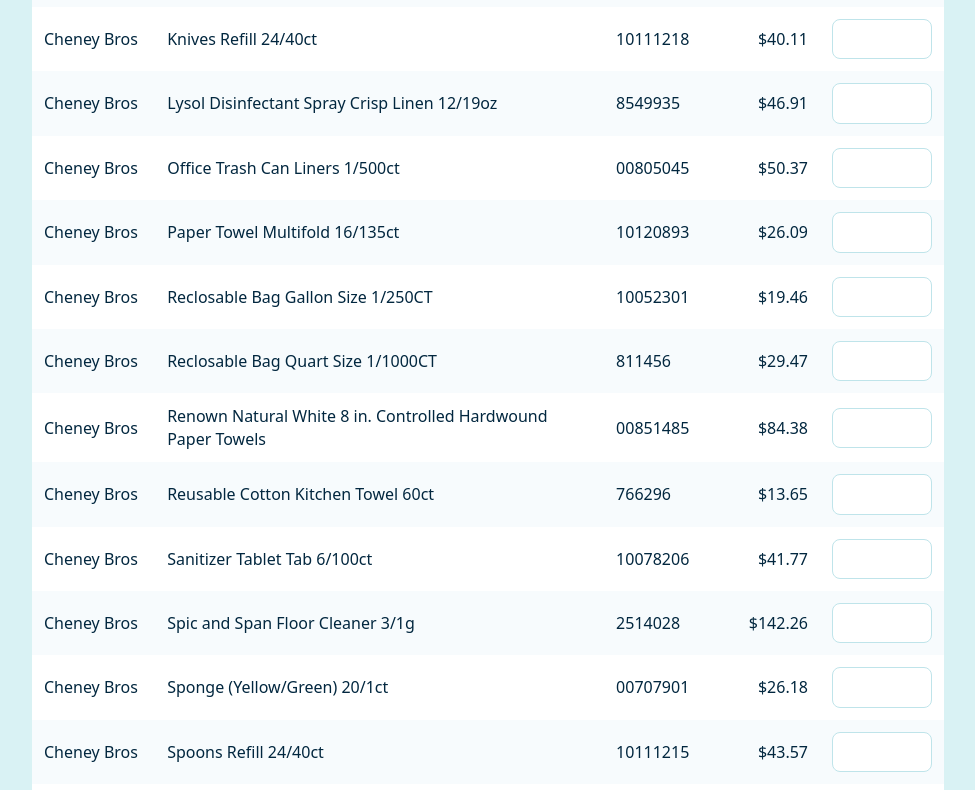
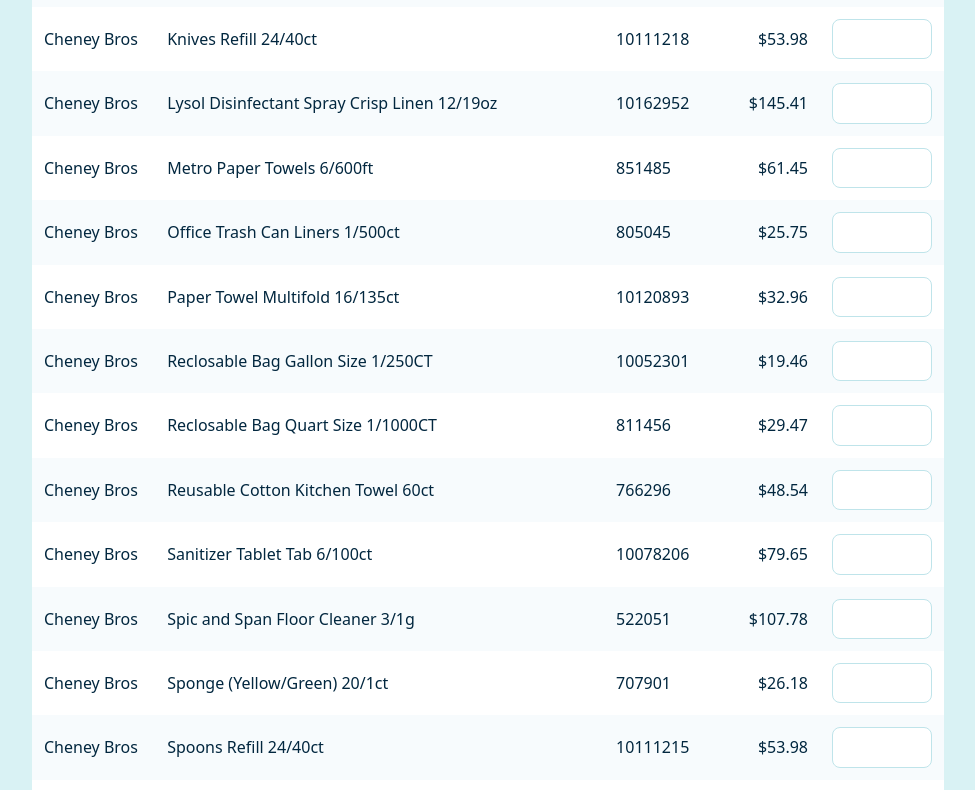
Before and after one commit to WSFMNAlexander/order-form, a React (Vite) app: page / in a window 1280 px wide. Shown: the part 1580-2370 px from the top of the page, without its empty margins (152-1127 px from the left). Built offline with nearby package versions, Linux system fonts and the light colour scheme.

Commit message:
Update App.jsx

```diff
--- a/src/App.jsx
+++ b/src/App.jsx
@@ -18,41 +18,41 @@ const SUPPLIER_ORDER = ["HD Supply", "Cheney Bros", "Other"];
 
 /* CATALOG (complete) */
 const CATALOG = [
-  {"supplier":"Cheney Bros","itemNumber":"10089384","name":"Foam Bowls 20/25ct","ppu":31.70,"uom":""},
-  {"supplier":"Cheney Bros","itemNumber":"833052","name":"To Go Food Containers (200)","ppu":19.49,"uom":""},
-  {"supplier":"Cheney Bros","itemNumber":"823040","name":"8oz Foam Cups 40/25ct","ppu":22.81,"uom":""},
-  {"supplier":"Cheney Bros","itemNumber":"10034790","name":"Foam Plates 4/125 ct","ppu":25.71,"uom":""},
-  {"supplier":"Cheney Bros","itemNumber":"506040","name":"Bleach 6/1G","ppu":24.82,"uom":""},
-  {"supplier":"Cheney Bros","itemNumber":"10086289","name":"Kitchen Paper Towel Roll 30/84CT","ppu":40.89,"uom":""},
-  {"supplier":"Cheney Bros","itemNumber":"10139035","name":"Toilet Paper 96/400CT","ppu":44.15,"uom":""},
-  {"supplier":"Cheney Bros","itemNumber":"766296","name":"Reusable Cotton Kitchen Towel 60ct","ppu":13.65,"uom":""},
-  {"supplier":"Cheney Bros","itemNumber":"10078206","name":"Sanitizer Tablet Tab 6/100ct","ppu":41.77,"uom":""},
-  {"supplier":"Cheney Bros","itemNumber":"10120893","name":"Paper Towel Multifold 16/135ct","ppu":26.09,"uom":""},
-  {"supplier":"Cheney Bros","itemNumber":"856165","name":"Kleenex Tissues 36/95ct","ppu":36.04,"uom":""},
-  {"supplier":"Cheney Bros","itemNumber":"10106438","name":"Stainless Steel Scrub Pad 6/12ct","ppu":56.27,"uom":""},
-  {"supplier":"Cheney Bros","itemNumber":"540011","name":"Dawn 4/1g","ppu":73.88,"uom":""},
-  {"supplier":"Cheney Bros","itemNumber":"10111214","name":"Forks Refill 24/40ct","ppu":40.11,"uom":""},
-  {"supplier":"Cheney Bros","itemNumber":"10111218","name":"Knives Refill 24/40ct","ppu":40.11,"uom":""},
-  {"supplier":"Cheney Bros","itemNumber":"10111215","name":"Spoons Refill 24/40ct","ppu":43.57,"uom":""},
-  {"supplier":"Cheney Bros","itemNumber":"2514028","name":"Spic and Span Floor Cleaner 3/1g","ppu":142.26,"uom":""},
-  {"supplier":"Cheney Bros","itemNumber":"10140940","name":"Baking Soda 24/16OZ","ppu":27.98,"uom":""},
+  {"supplier":"Cheney Bros","itemNumber":"10089384","name":"Foam Bowls 20/25ct","ppu":19.39,"uom":""},
+  {"supplier":"Cheney Bros","itemNumber":"833123","name":"To Go Food Containers 9x9 (200)","ppu":19.49,"uom":""},
+  {"supplier":"Cheney Bros","itemNumber":"823040","name":"8oz Foam Cups 40/25ct","ppu":22.00,"uom":""},
+  {"supplier":"Cheney Bros","itemNumber":"10034790","name":"Foam Plates 4/125 ct","ppu":40.00,"uom":""},
+  {"supplier":"Cheney Bros","itemNumber":"506040","name":"Bleach 6/1G","ppu":23.84,"uom":""},
+  {"supplier":"Cheney Bros","itemNumber":"10086289","name":"Kitchen Paper Towel Roll 30/84CT","ppu":35.00,"uom":""},
+  {"supplier":"Cheney Bros","itemNumber":"851485","name":"Metro Paper Towels 6/600ft","ppu":61.45,"uom":""},
+  {"supplier":"Cheney Bros","itemNumber":"10139035","name":"Toilet Paper 96/400CT","ppu":43.46,"uom":""},
+  {"supplier":"Cheney Bros","itemNumber":"766296","name":"Reusable Cotton Kitchen Towel 60ct","ppu":48.54,"uom":""},
+  {"supplier":"Cheney Bros","itemNumber":"10078206","name":"Sanitizer Tablet Tab 6/100ct","ppu":79.65,"uom":""},
+  {"supplier":"Cheney Bros","itemNumber":"10120893","name":"Paper Towel Multifold 16/135ct","ppu":32.96,"uom":""},
+  {"supplier":"Cheney Bros","itemNumber":"856165","name":"Kleenex Tissues 36/95ct","ppu":75.58,"uom":""},
+  {"supplier":"Cheney Bros","itemNumber":"10106438","name":"Stainless Steel Scrub Pad 6/12ct","ppu":64.04,"uom":""},
+  {"supplier":"Cheney Bros","itemNumber":"540011","name":"Dawn 4/1g","ppu":86.32,"uom":""},
+  {"supplier":"Cheney Bros","itemNumber":"10111214","name":"Forks Refill 24/40ct","ppu":53.95,"uom":""},
+  {"supplier":"Cheney Bros","itemNumber":"10111218","name":"Knives Refill 24/40ct","ppu":53.98,"uom":""},
+  {"supplier":"Cheney Bros","itemNumber":"10111215","name":"Spoons Refill 24/40ct","ppu":53.98,"uom":""},
+  {"supplier":"Cheney Bros","itemNumber":"522051","name":"Spic and Span Floor Cleaner 3/1g","ppu":107.78,"uom":""},
+  {"supplier":"Cheney Bros","itemNumber":"10140940","name":"Baking Soda 24/16OZ","ppu":25.90,"uom":""},
   {"supplier":"Cheney Bros","itemNumber":"10117657","name":"Comet Bleach Disinfectant Cleaner with Bleach 8/32oz","ppu":31.17,"uom":""},
   {"supplier":"Cheney Bros","itemNumber":"811456","name":"Reclosable Bag Quart Size 1/1000CT","ppu":29.47,"uom":""},
   {"supplier":"Cheney Bros","itemNumber":"10052301","name":"Reclosable Bag Gallon Size 1/250CT","ppu":19.46,"uom":""},
-  {"supplier":"Cheney Bros","itemNumber":"8549935","name":"Lysol Disinfectant Spray Crisp Linen 12/19oz","ppu":46.91,"uom":""},
-  {"supplier":"Cheney Bros","itemNumber":"00841002","name":"Kitchen Napkins Refill 12/500CT","ppu":49.01,"uom":""},
-  {"supplier":"Cheney Bros","itemNumber":"00852045","name":"Clorox Disinfecting Wipes 06/75ct","ppu":42.63,"uom":""},
+  {"supplier":"Cheney Bros","itemNumber":"10162952","name":"Lysol Disinfectant Spray Crisp Linen 12/19oz","ppu":145.41,"uom":""},
+  {"supplier":"Cheney Bros","itemNumber":"841002","name":"Kitchen Napkins Refill 12/500CT","ppu":52.00,"uom":""},
+  {"supplier":"Cheney Bros","itemNumber":"852045","name":"Clorox Disinfecting Wipes 06/75ct","ppu":51.32,"uom":""},
   {"supplier":"Cheney Bros","itemNumber":"10144505","name":"Disinfectant Cleaner Multi Surface (Peroxide Cleaner) 6/32oz","ppu":51.67,"uom":""},
-  {"supplier":"Cheney Bros","itemNumber":"00805045","name":"Office Trash Can Liners 1/500ct","ppu":50.37,"uom":""},
-  {"supplier":"Cheney Bros","itemNumber":"10016742","name":"Black Trash Can Liner 60 Gallon 100/60G","ppu":43.88,"uom":""},
-  {"supplier":"Cheney Bros","itemNumber":"10119370","name":"Windex Glass Cleaner 8/1ct","ppu":28.08,"uom":""},
-  {"supplier":"Cheney Bros","itemNumber":"00707901","name":"Sponge (Yellow/Green) 20/1ct","ppu":26.18,"uom":""},
-  {"supplier":"Cheney Bros","itemNumber":"10132395","name":"Gloves X-Large 10/100CT","ppu":58.05,"uom":""},
-  {"supplier":"Cheney Bros","itemNumber":"10109125","name":"Gloves Large 10/100CT","ppu":58.05,"uom":""},
-  {"supplier":"Cheney Bros","itemNumber":"10109123","name":"Gloves Medium 10/100CT","ppu":58.05,"uom":""},
-  {"supplier":"Cheney Bros","itemNumber":"00851485","name":"Renown Natural White 8 in. Controlled Hardwound Paper Towels","ppu":84.38,"uom":""},
-  {"supplier":"Cheney Bros","itemNumber":"10144505","name":"Disinfectant Cleaner 6/32oz (Sub for CDC-10)","ppu":43.46,"uom":""},
- {"supplier":"Cheney Bros","itemNumber":"10108502","name":"CloroxPro Clean-Up 9/32oz","ppu":64.85,"uom":""},
+  {"supplier":"Cheney Bros","itemNumber":"805045","name":"Office Trash Can Liners 1/500ct","ppu":25.75,"uom":""},
+  {"supplier":"Cheney Bros","itemNumber":"10016742","name":"Black Trash Can Liner 60 Gallon 100/60G","ppu":27.43,"uom":""},
+  {"supplier":"Cheney Bros","itemNumber":"10119370","name":"Windex Glass Cleaner 8/1ct","ppu":43.24,"uom":""},
+  {"supplier":"Cheney Bros","itemNumber":"707901","name":"Sponge (Yellow/Green) 20/1ct","ppu":26.18,"uom":""},
+  {"supplier":"Cheney Bros","itemNumber":"10109422","name":"Gloves X-Large 10/100CT","ppu":42.77,"uom":""},
+  {"supplier":"Cheney Bros","itemNumber":"10109125","name":"Gloves Large 10/100CT","ppu":32.88,"uom":""},
+  {"supplier":"Cheney Bros","itemNumber":"10109123","name":"Gloves Medium 10/100CT","ppu":32.88,"uom":""},
+  {"supplier":"Cheney Bros","itemNumber":"10144505","name":"Disinfectant Cleaner 6/32oz (Sub for CDC-10)","ppu":51.67,"uom":""},
+ {"supplier":"Cheney Bros","itemNumber":"10108502","name":"CloroxPro Clean-Up 9/32oz","ppu":66.02,"uom":""},
   {"supplier":"Office Supply","itemNumber":"ODFN8738593","name":"Diversey BreakDown XC Odor Eliminator 1/2.5L","ppu":111.31,"uom":""},
   {"supplier":"Office Supply","itemNumber":"RAC74035CT","name":"Old English polish 12/12.5OZ","ppu":81.52,"uom":""},
   {"supplier":"Office Supply","itemNumber":"CLO31036","name":"Clorox Urine Remover 1/128OZ","ppu":67.71,"uom":""},
```
